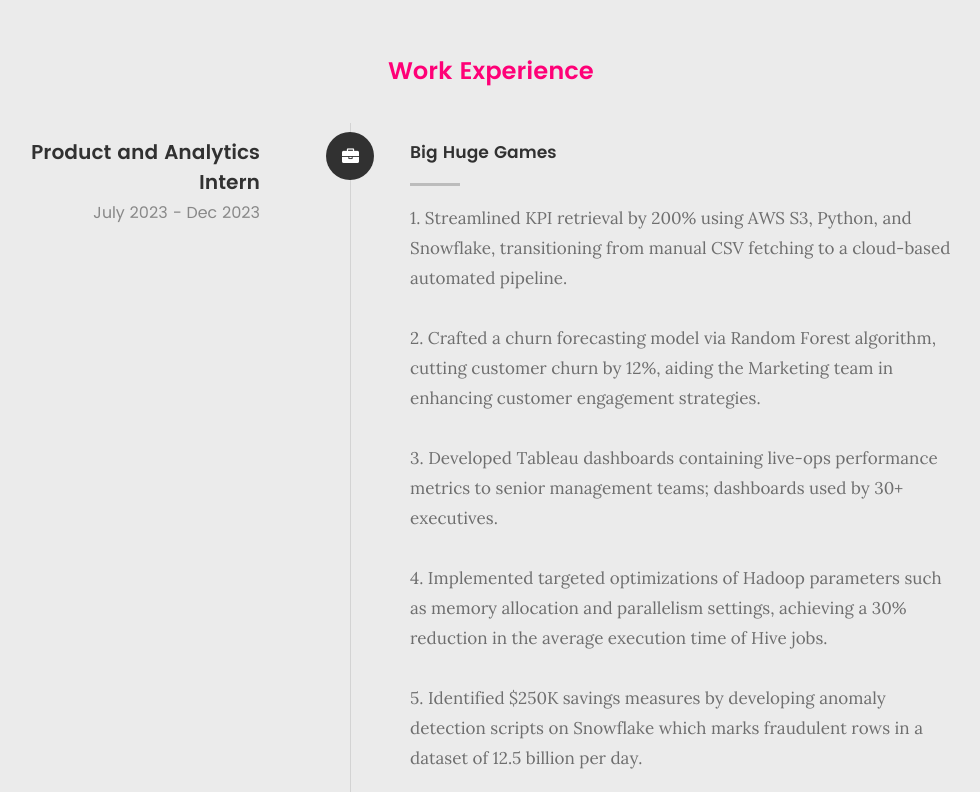
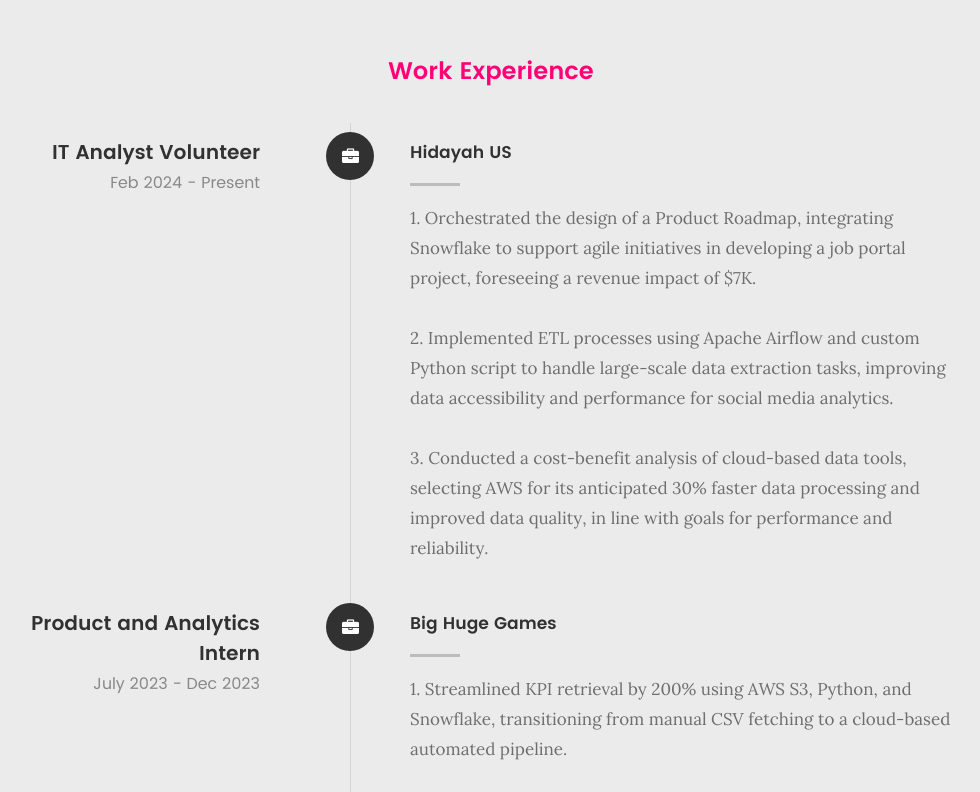
Before and after one commit to ashaik1998/data_portfolio, a plain HTML site: page index.html in a window 1280 px wide. Shown: the part 3106-3898 px from the top of the page, without its empty margins (149-1129 px from the left). Drawn offline with Linux system fonts and the light colour scheme; files whose address does not match are found by name.

Commit message:
Update index.html

```diff
--- a/index.html
+++ b/index.html
@@ -280,7 +280,27 @@
 
    			<div class="timeline-wrap">
 
-   				<div class="timeline-block">
+				<div class="timeline-block">
+
+					<div class="timeline-ico">
+						<i class="fa fa-briefcase"></i>
+					</div>
+
+					<div class="timeline-header">
+						<h3>IT Analyst Volunteer</h3>
+						<p>Feb 2024 - Present</p>
+					</div>
+
+					<div class="timeline-content">
+						<h4>Hidayah US</h4>
+						<p>1. Orchestrated the design of a Product Roadmap, integrating Snowflake to support agile initiatives in developing a job portal project, foreseeing a revenue impact of $7K.</p>
+						<p>2. Implemented ETL processes using Apache Airflow and custom Python script to handle large-scale data extraction tasks, improving data accessibility and performance for social media analytics.</p>
+						<p>3. Conducted a cost-benefit analysis of cloud-based data tools, selecting AWS for its anticipated 30% faster data processing and improved data quality, in line with goals for performance and reliability.</p>
+					</div>
+
+				</div> <!-- /timeline-block -->
+
+				<div class="timeline-block">
 
 	   				<div class="timeline-ico">
 	   					<i class="fa fa-briefcase"></i>
```
